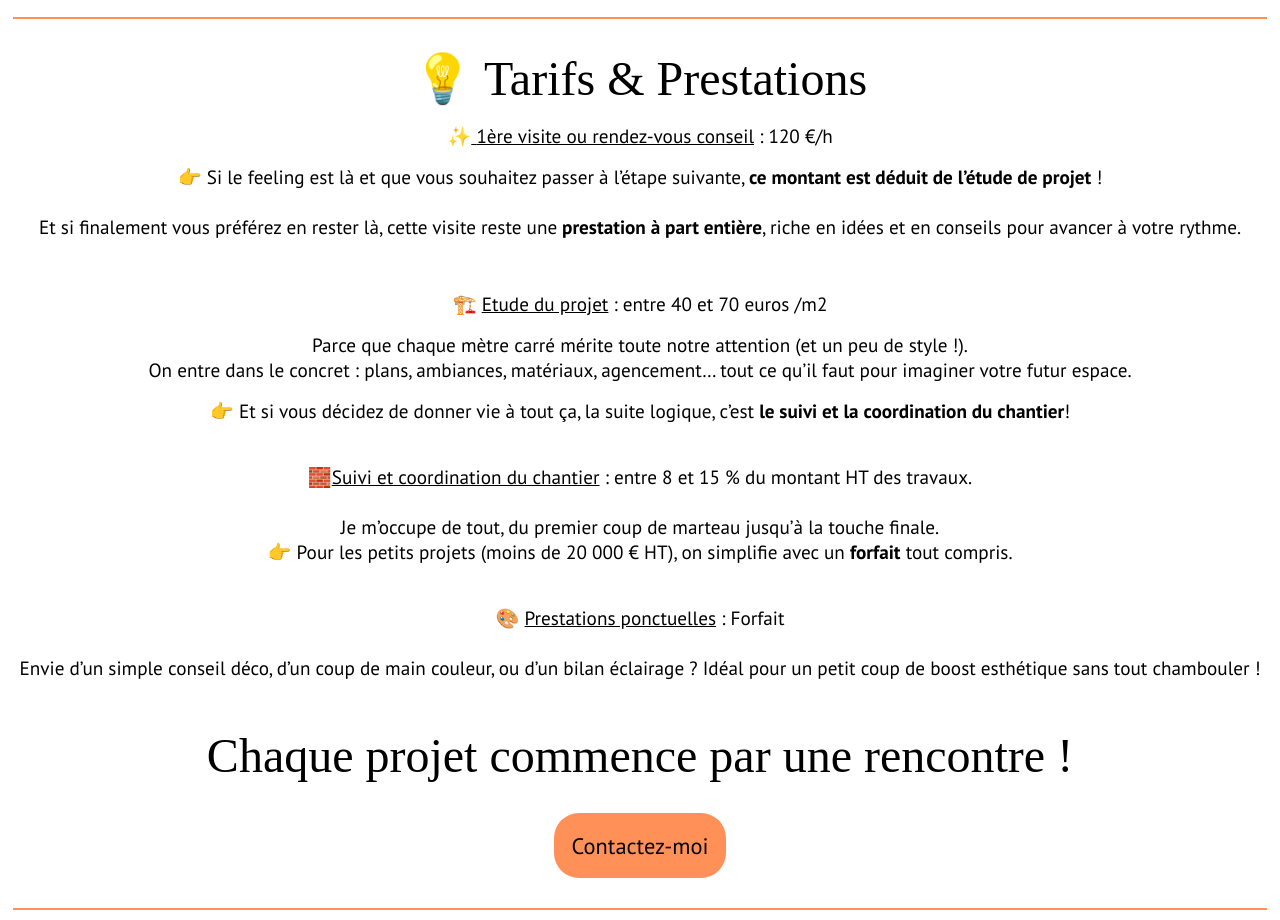
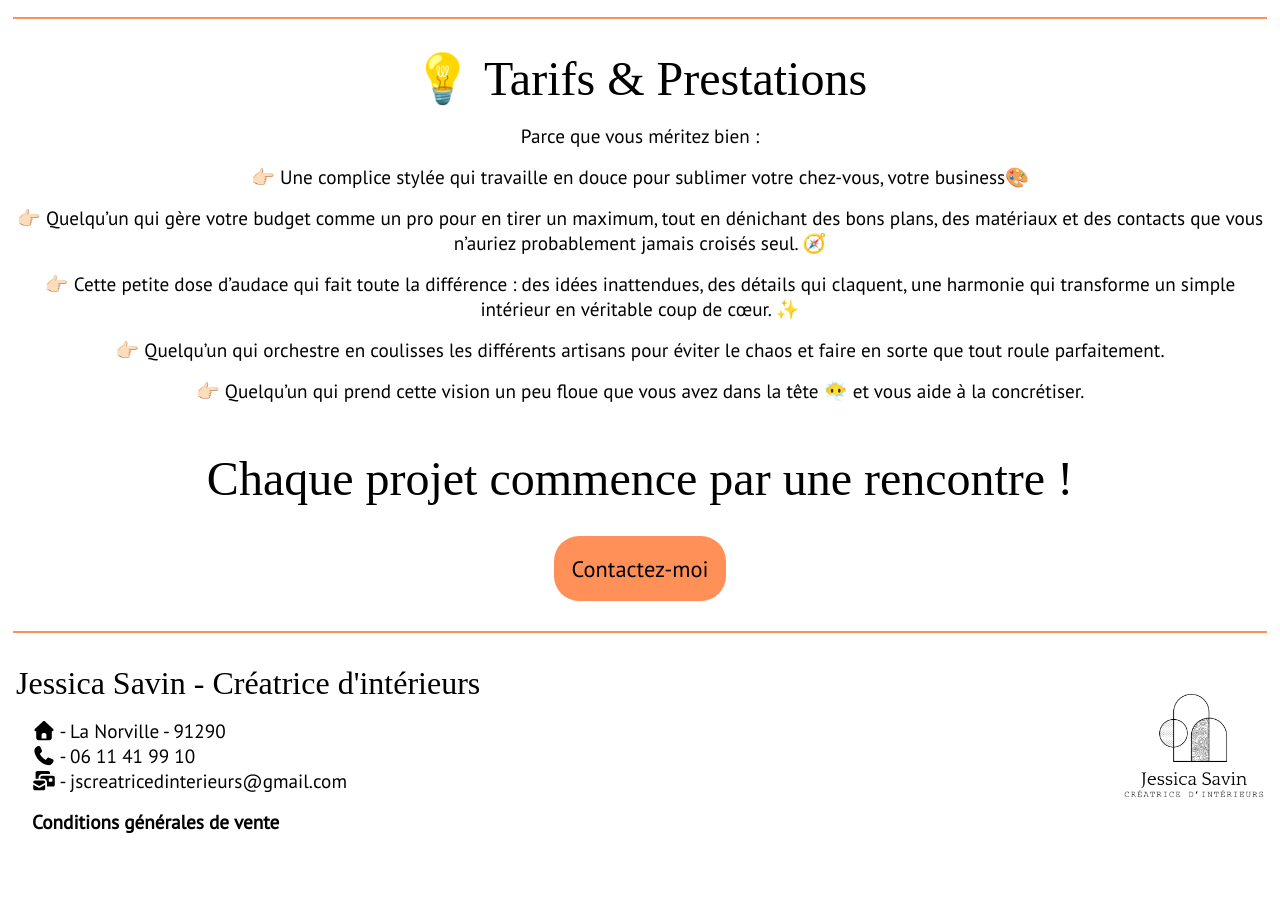
Before and after one commit to Daganx/SavinJessica, a React (Vite) app: page /prestations in a window 1280 px wide. Shown: the part 1094-2014 px from the top of the page. After the commit the page ends 1944 px from the top, so only its background shows below. Built offline with nearby package versions, Linux system fonts and the light colour scheme.

Commit message:
Update: Approche

```diff
--- a/src/components/Approche/Approche.jsx
+++ b/src/components/Approche/Approche.jsx
@@ -19,7 +19,7 @@ export default function Approche() {
               en toute confiance et savourer la transformation, étape après
               étape.
               <br />
-              <br />⭐ Mes compétences :
+              <br />⭐ Mes compétences :
             </h3>
             <div className="prestations-details">
               <ul>
@@ -80,69 +80,17 @@ export default function Approche() {
 
         <div className="tarification">
           <h2>💡 Tarifs & Prestations</h2>
+          <h3>Parce que vous méritez bien :</h3>
+          <h3>👉🏻 Une complice stylée qui travaille en douce pour sublimer votre chez-vous, votre business🎨</h3>
           <h3>
-            ✨
-            <span className="underline">
-              {" "}
-              1ère visite ou rendez-vous conseil
-            </span>{" "}
-            : 120 €/h
+            👉🏻 Quelqu’un qui gère votre budget comme un pro pour en tirer un maximum, tout en dénichant des bons plans, des matériaux et des contacts que vous n’auriez probablement jamais croisés seul. 🧭</h3>
+          <h3>
+            👉🏻 Cette petite dose d’audace qui fait toute la différence : des idées inattendues, des détails qui claquent, une harmonie qui transforme un simple intérieur en véritable coup de cœur. ✨
           </h3>
           <h3>
-            👉 Si le feeling est là et que vous souhaitez passer à l’étape
-            suivante,{" "}
-            <span className="bold">
-              ce montant est déduit de l’étude de projet
-            </span>{" "}
-            !<br />
-            <br /> Et si finalement vous préférez en rester là, cette visite
-            reste une
-            <span className="bold"> prestation à part entière</span>, riche en
-            idées et en conseils pour avancer à votre rythme.
+            👉🏻 Quelqu’un qui orchestre en coulisses les différents artisans pour éviter le chaos et faire en sorte que tout roule parfaitement.
           </h3>
-          <br />
-          <h3>
-            🏗️ <span className="underline">Etude du projet</span> : entre 40 et
-            70 euros /m2
-          </h3>
-          <h3>
-            Parce que chaque mètre carré mérite toute notre attention (et un peu
-            de style !).
-            <br /> On entre dans le concret : plans, ambiances, matériaux,
-            agencement… tout ce qu’il faut pour imaginer votre futur espace.
-          </h3>
-          <h3>
-            👉 Et si vous décidez de donner vie à tout ça, la suite logique,
-            c’est{" "}
-            <span className="bold">
-              le suivi et la coordination du chantier
-            </span>
-            !
-          </h3>
-          <h3>
-            <br />
-            🧱
-            <span className="underline">
-              Suivi et coordination du chantier
-            </span>{" "}
-            : entre 8 et 15 % du montant HT des travaux.
-            <br />
-            <br />
-            Je m’occupe de tout, du premier coup de marteau jusqu’à la touche
-            finale.
-            <br />
-            👉 Pour les petits projets (moins de 20 000 € HT), on simplifie avec
-            un <span className="bold">forfait</span> tout compris.
-          </h3>
-          <h3>
-            <br />
-            🎨 <span className="underline">Prestations ponctuelles</span> :
-            Forfait
-            <br />
-            <br />
-            Envie d’un simple conseil déco, d’un coup de main couleur, ou d’un
-            bilan éclairage ? Idéal pour un petit coup de boost esthétique sans
-            tout chambouler !
+          <h3>👉🏻 Quelqu’un qui prend cette vision un peu floue que vous avez dans la tête 😶‍🌫️ et vous aide à la concrétiser.
           </h3>
         </div>
 
```
Also changed, not shown: 1 other file (tests, documents, lock files or other folders).
